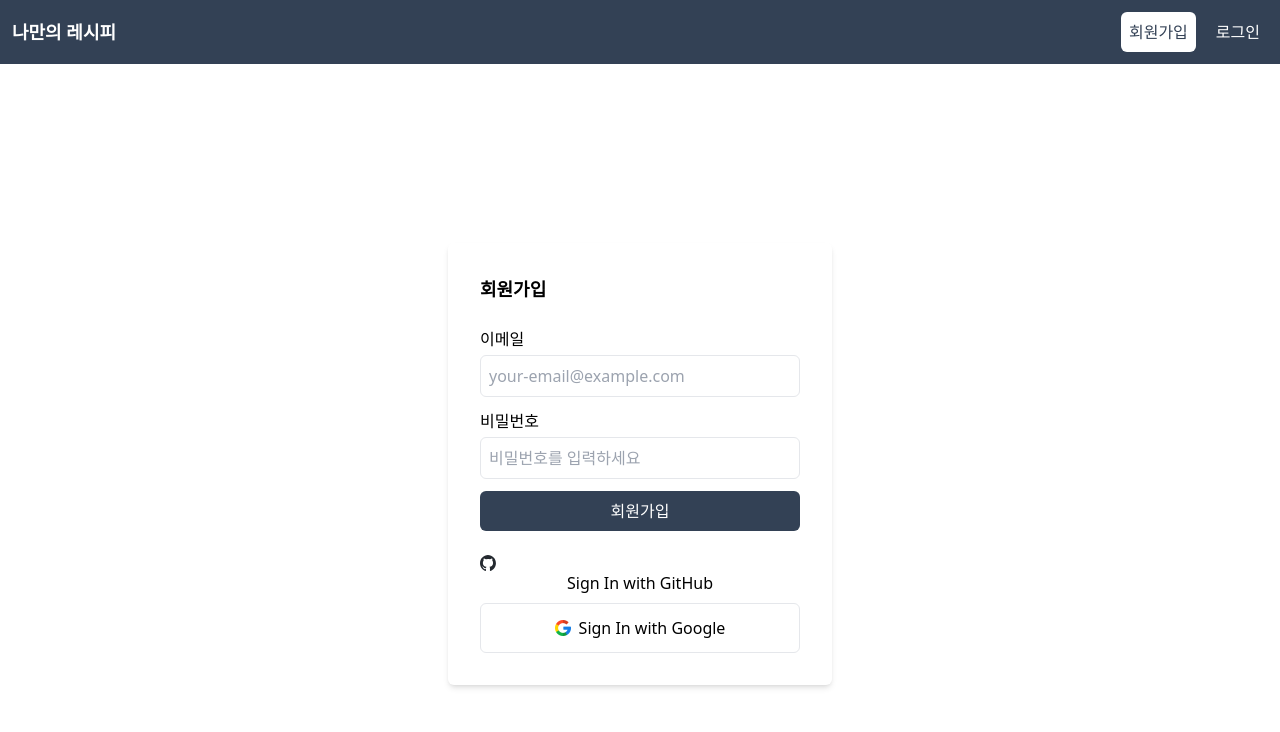
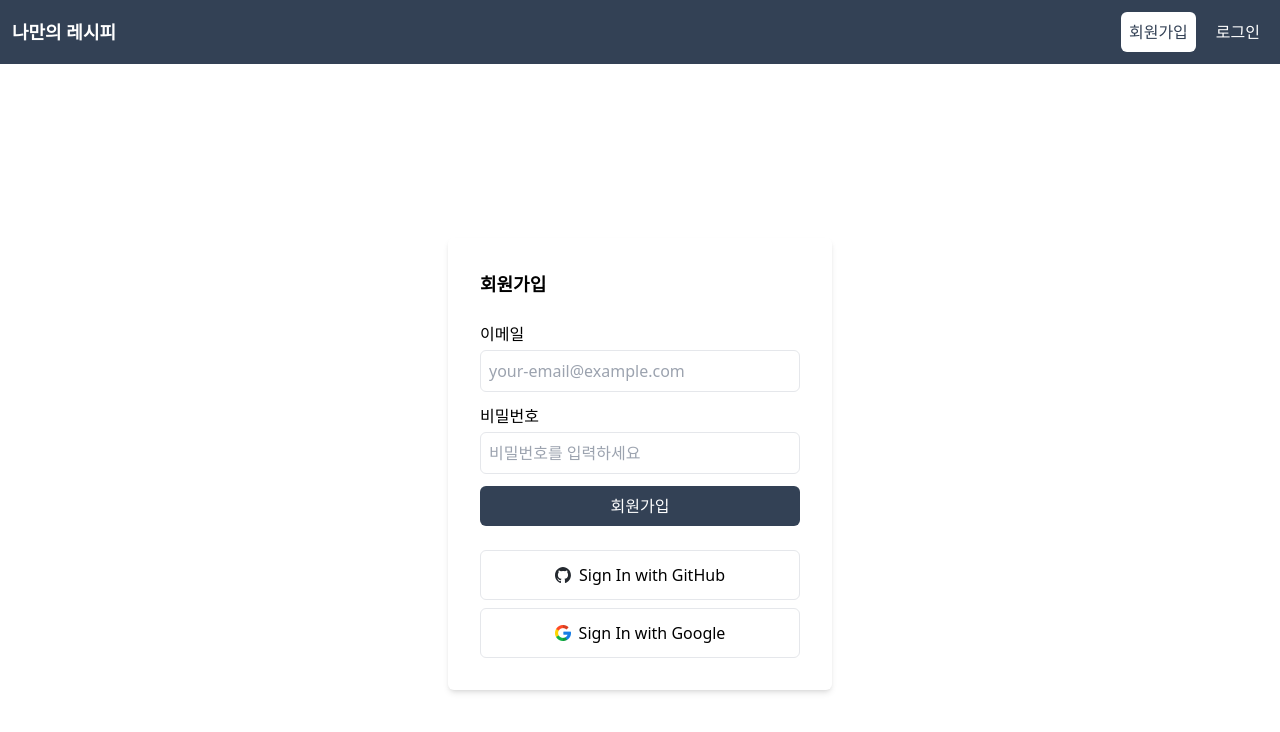
Before and after one commit to heon-kim/recipe-book-next, a Next.js app: page /register in a window 1280 px wide. Shown: the top 732 px of the page. Built offline with nearby package versions, Linux system fonts and the light colour scheme; no server answers.

Commit message:
♻️ refactor

```diff
--- a/app/register/page.tsx
+++ b/app/register/page.tsx
@@ -61,7 +61,11 @@ const Register: React.FC = () => {
           </button>
         </form>
         <div className='flex flex-col gap-2'>
-          <button type='submit' onClick={() => signIn('github')}>
+          <button
+            type='submit'
+            className='w-full flex items-center justify-center gap-2 border rounded-md p-3'
+            onClick={() => signIn('github')}
+          >
             <Image
               src='/img/github-mark.svg'
               alt='github mark'
--- a/components/Header.tsx
+++ b/components/Header.tsx
@@ -29,7 +29,7 @@ export default function Header() {
     localStorage.removeItem('loggedUser');
     setIsLoggedIn(false);
     alert('로그아웃 성공!');
-    router.push('/');
+    window.location.href = '/';
   };
   return (
     <header className='flex justify-between items-center bg-slate-700 text-white p-3'>
--- a/components/RecipeList.tsx
+++ b/components/RecipeList.tsx
@@ -36,10 +36,8 @@ const RecipeList: React.FC = () => {
               key={index}
               className='border p-4 rounded-md shadow-md flex flex-col gap-4'
             >
-              {/* 레시피 제목 */}
               <h2 className='text-xl font-bold'>{recipe.title}</h2>
 
-              {/* 태그 목록 */}
               <div className='text-sm text-gray-500'>
                 {recipe.tags.map((tag, idx) => (
                   <span key={idx} className='mr-2'>
@@ -48,7 +46,6 @@ const RecipeList: React.FC = () => {
                 ))}
               </div>
 
-              {/* 자세히 보기 버튼 */}
               <button
                 className='bg-blue-500 text-white px-4 py-2 rounded-md'
                 onClick={() => handleDetailClick(recipe.title)}
```
